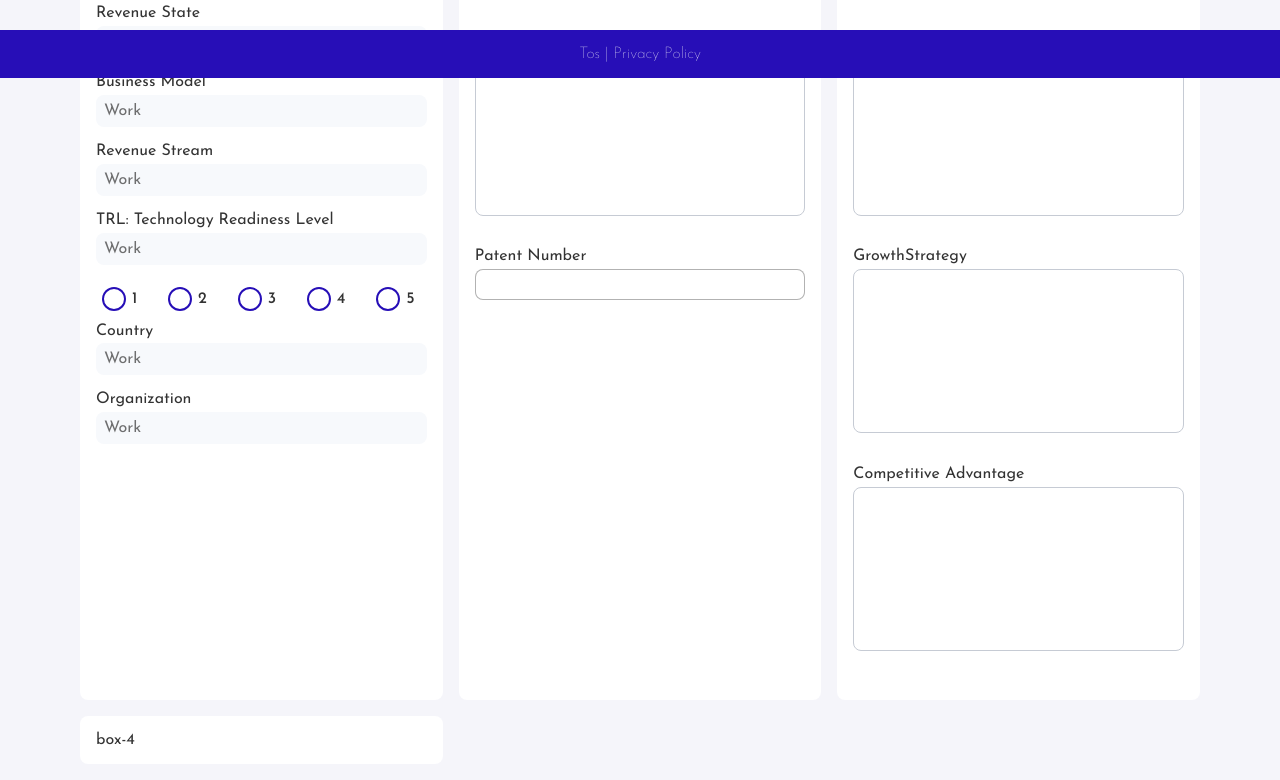
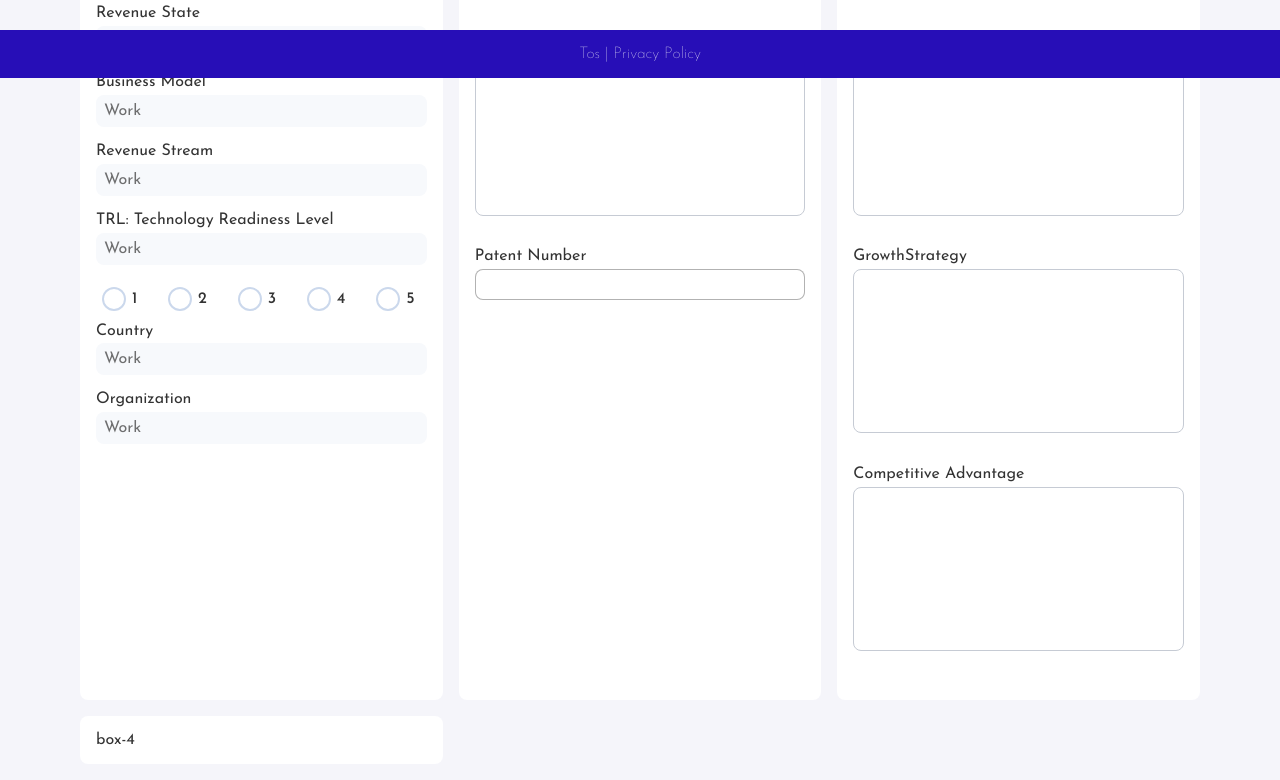
Before and after one commit to ozlemts/reactComponents, a Next.js app: page / in a window 1280 px wide. Shown: the part 722-1502 px from the top of the page. Built offline with nearby package versions, Linux system fonts and the light colour scheme.

Commit message:
small fixs

```diff
--- a/components/EditBox.js
+++ b/components/EditBox.js
@@ -31,7 +31,7 @@ export const EditBox = (props) => {
 				onChange={handleChange}
 				onMouseOver={makeEditable}
 				onMouseLeave={makeDisabled}
-				onBlur={ event => console.log(event.target.value, 'Saved')}
+				onBlur={ event => console.log( 'Saved:', event.target.value)}
 				className={`editbox-textarea ${isEditable ? "text-edit" : ""}`}
 			></textarea>
 			<div className={`edit-bottom  d-flex justify-content-end text-detail ${isEditable ? "" : "invisible"}`}>
--- a/styles/globals.css
+++ b/styles/globals.css
@@ -262,7 +262,7 @@ select {
   border-radius: 50%;
   margin-right: 0.375em;
   transition: 0.25s ease;
-  box-shadow: inset 0 0 0 0.125em #260eb7;
+  box-shadow: inset 0 0 0 0.125em #cbd8ec;
 }
 
 /* SING-IN -------------- */
```
